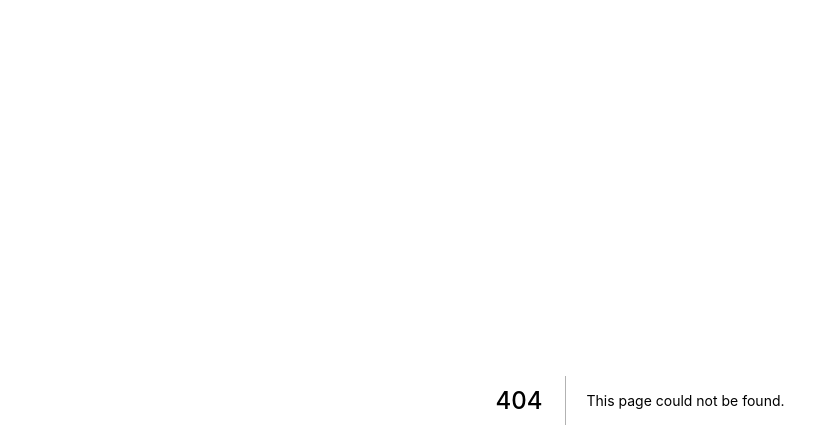
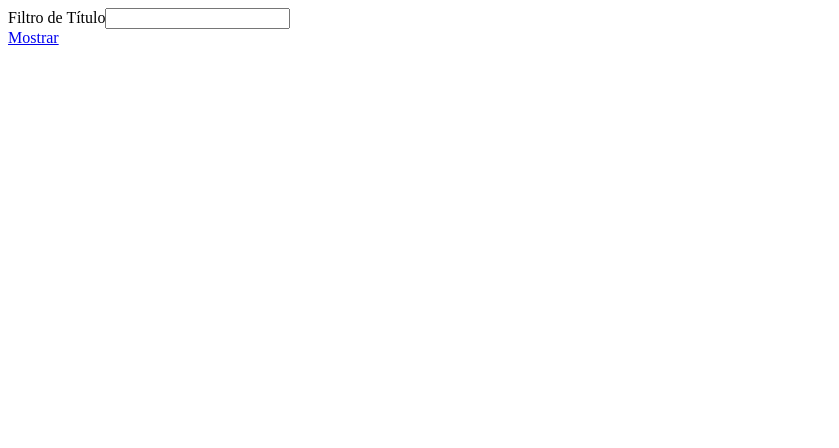
Before and after one commit to gabrielazevedods/next, a Next.js app: page /movies33 in a window 1280 px wide. Before the commit this address had no page. Shown: the top 448 px of the page, without its empty margins (0-839 px from the left). Built offline with nearby package versions, Linux system fonts and the light colour scheme.

Commit message:
Unidade 3 - Tarefa 5 - useSWR() com formulário básico

```diff
--- /dev/null
+++ b/pages/movies33.js
@@ -0,0 +1,85 @@
+import useSWR from 'swr'
+import { useState } from 'react'
+
+export function TheForm() {
+
+  return (
+    <div>
+      <form>
+        <label htmlFor="titleSearchString">Filtro de Título</label>
+        <input id="titleSearchString" name="titleSearchString" type="text" autoComplete="true" />
+      </form>
+    </div>
+  )
+
+}
+
+export function TheMovies({ data, show }) {
+
+  if (!show) return (<div></div>)
+  if (!data) return (<div></div>)
+  if (data.error) return (<div>falha na pesquisa</div>)
+  if (data.Search === '') return (<div>carregando...</div>)
+
+  // ESSA LINHA RESOLVE O EXERCÍCIO 1 DA RECEITA
+  if (!data.Search) return (<div>Não existe nenhum filme com o campo informado</div>)
+
+  return (
+
+    <div>
+      {data.Search.map((m) => <div key={m.imdbID}>{m.Title} --- {m.Year}</div>)}
+    </div>
+  )
+
+}
+
+export function TheLink({ url, handler }) {
+
+  return (
+    <div>
+      <a href="/movies3.js" onClick={handler}> {url === '' ? 'Mostrar' : 'Ocultar'} </a>
+    </div>
+ )
+}
+
+export default function Movies33() {
+
+  const [state, setState] = useState({ url: '', titleSearchString: '' })
+  const { data, error } = useSWR(state.url, async (u) => {
+
+    if (!state.url || !state.titleSearchString) return { Search: '' }
+    if (state.url === '' || state.titleSearchString === '') return { Search: '' }
+
+    const res = await fetch(`${state.url}/?apiKey=f1cbc41e&s=${state.titleSearchString}`)
+    const json = await res.json();
+
+    return json;
+
+  })
+
+  const onClickHandler = e => {
+
+    e.preventDefault()
+    let s = document.getElementById('titleSearchString').value
+
+
+  // ESSA LINHA RESOLVE O EXERCÍCIO 2 DA RECEITA
+    if (s === '') {
+      alert("Campo obrigatório")
+    } else {
+      if (state.url === '') {
+        setState({ url: 'http://www.omdbapi.com', titleSearchString: s })
+      }
+      else setState({ url: '', titleSearchString: state.titleSearchString })
+    }
+  }
+
+  return (
+
+    <div>
+      <TheForm />
+      <TheLink url={state.url} handler={onClickHandler} />
+      <TheMovies data={data ? data : { Search: '' }} show={state.url !== ''} />
+    </div>
+  )
+}
```
